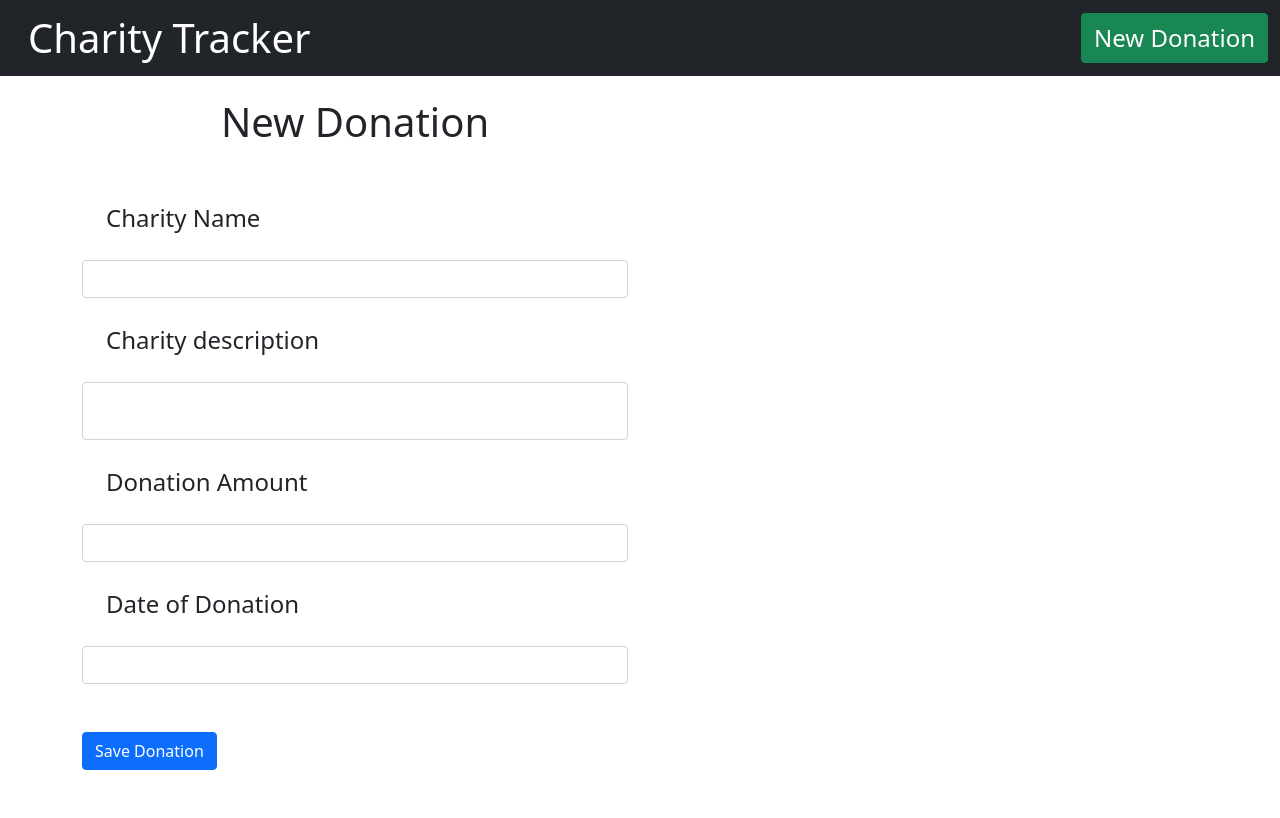
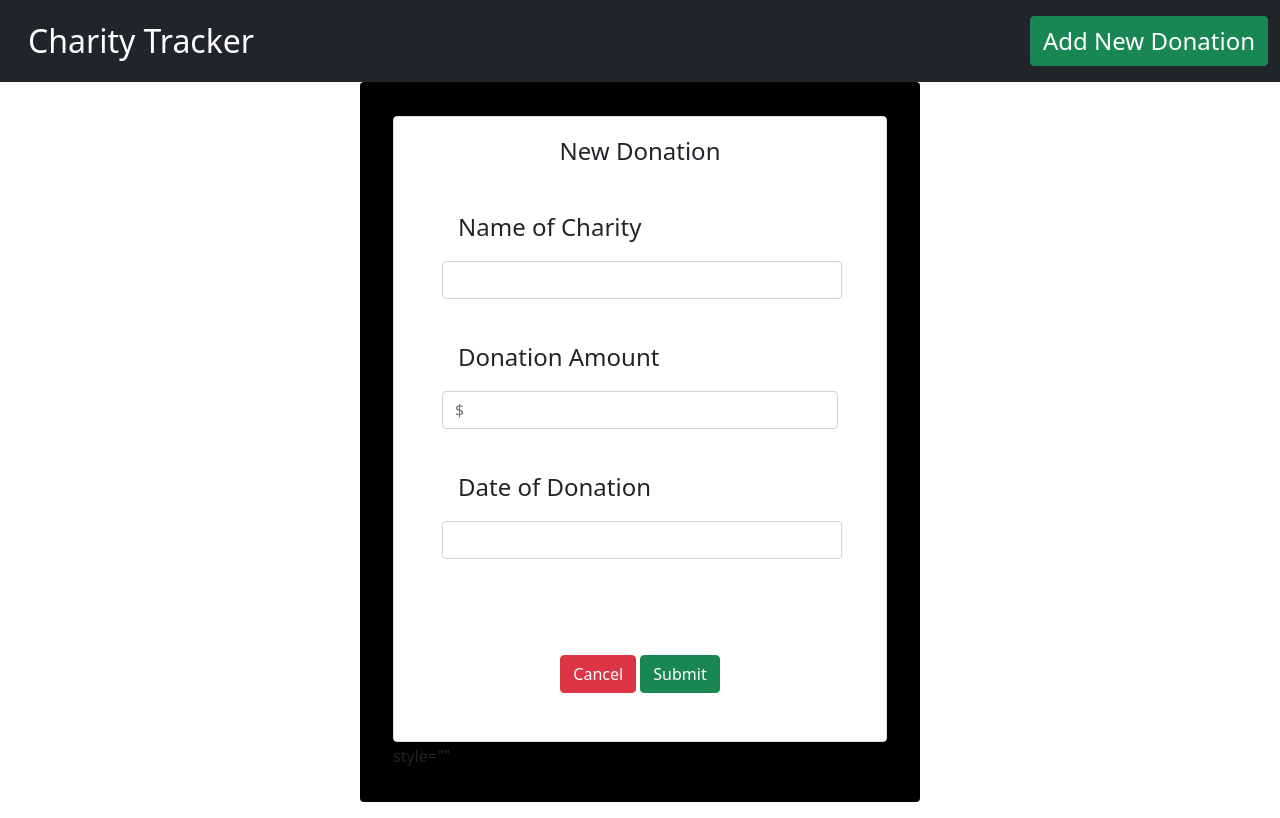
Before and after one commit to rosaregalado/charity-tracker, a Flask app: page /donations/new in a window 1280 px wide. Run offline with Flask 2, Linux system fonts and the light colour scheme; some libraries are stand-ins or nearby versions.

Commit message:
added charity routes

```diff
--- a/app.py
+++ b/app.py
@@ -9,10 +9,14 @@ db = client.CharityTracker
 # client = MongoClient(uri)
 # db = client.get_default_database()
 
-# resources
+# database resources
 donations = db.donations
+charities = db.charities
 
 app = Flask(__name__)
+
+# ---------------------------------------------------------------------------
+# Donations routes
 
 # root route - GET
 @app.route('/')
@@ -36,8 +40,7 @@ def donations_new():
 def donation_submit():
   donation = {
     'charity_name': request.form.get('charity_name'),
-    'charity_description': request.form.get('charity_description'),
-    'donation_amount': request.form.get('donation_amount'),
+    'donation_amount': '$' + request.form.get('donation_amount'),
     'donation_date': request.form.get('donation_date')
   }
   # add donation to db
@@ -55,8 +58,7 @@ def donations_edit(donation_id):
 def donations_update(donation_id):
   updated_donation = {
     'charity_name': request.form.get('charity_name'),
-    'charity_description': request.form.get('charity_description'),
-    'donation_amount': '$' + request.form.get('donation_amount'),
+    'donation_amount': request.form.get('donation_amount'),
     'donation_date': request.form.get('donation_date')
   }
   # set the former donation to the updated donation
@@ -73,5 +75,41 @@ def donations_delete(donation_id):
   donations.delete_one({'_id': ObjectId(donation_id)})
   return redirect(url_for('donations_index'))
 
+# ---------------------------------------------------------------------
+# charities routes
+
+# charities index route
+@app.route('/charities')
+def charities_index():
+  return render_template('charities_index.html', charities=charities.find())
+
+# show (single) charity profile route
+@app.route('/charities/<charity_name>')
+def charity_profile(charity_name):
+  # show one charity
+  charity = charities.find_one({'name': charity_name})
+  return render_template('charity_profile.html', charity=charity, donations = donations.find({'charity_name': charity_name}))
+
+# edit single charity route
+@app.route('/charities/<charity_name>/edit')
+def charity_edit(charity_name):
+  charity = charities.find_one({'name': charity_name})
+  return render_template('charity_edit.html', charity=charity, title='Edit Charity')
+
+# update charity route - POST
+@app.route('/charities/<charity_name>', methods=['POST'])
+def charities_update(charity_name):
+  updated_charity = {
+    'name': request.form.get('charity_name'),
+    'description': request.form.get('charity_description')
+  }
+  charities.update_one(
+    {'name': charity_name},
+    {'$set': updated_charity}
+  )
+  return redirect(url_for('charity_profile', charity_name=updated_charity['name']))
+
+
+
 if __name__ == '__main__':
   app.run(debug=True)
--- /dev/null
+++ b/templates/charity_profile.html
@@ -0,0 +1 @@
+{% extends 'base.html' %}
--- a/templates/donations_new.html
+++ b/templates/donations_new.html
@@ -1,15 +1,15 @@
 {% extends 'base.html' %}
 
 {% block content %}
-<div class='row'>
-    <div class='col-sm-6 col-sm-offset-3'>
-        <form method='POST' action='/donations'>
-            {% include 'partials/donations_form.html' %}
-            <!-- BUTTON -->
-            <div class='form-group py-5'>
-                <button class='btn btn-primary' type='submit'>Save Donation</button>
-            </div>
+  <div class="container d-flex flex-column justify-content-center align-items-center " style="height: 90vh;">
+    <div class="card rounded p-3" style="width: 35rem; height: 45rem; background-color: black;">
+      <div class="card-body d-flex flex-column justify-content-around">
+        <form action="/donations" method="POST" class="d-flex flex-column justify-content-around" style="height: 100%">
+
+          {% include 'partials/donations_form.html' %}
+
         </form>
+      </div>
     </div>
-</div>
+  </div>
 {% endblock %}
--- a/templates/donations_show.html
+++ b/templates/donations_show.html
@@ -10,7 +10,6 @@
 <div class='card' style='width: 25rem; align-items: center;'>
   <div class='p-3'>
     <h1>{{ donation.charity_name }}</h1>
-    <p>{{ donation.charity_description }}</p>
     <h4>{{ donation.donation_amount}}</h4>
     <p>{{donation.donation_date}}</p>
 
--- a/templates/partials/donations_form.html
+++ b/templates/partials/donations_form.html
@@ -1,24 +1,29 @@
-<fieldset>
-  <legend class='text-center py-3 fs-1'>New Donation</legend>
+<fieldset class='card'>
+  <legend class='text-center py-3'>New Donation</legend>
 
   <!-- charity name -->
-  <div class='form-group'>
-    <label class='p-4 fs-4' for="charity-name">Charity Name</label><br>
-    <input class='form-control' id='charity-name' type="text" name='charity_name' value='{{donation.charity_name}}'>
-  </div>
-  <!-- charity description -->
-  <div class='form-group'>
-    <label class='p-4 fs-4' for="charity-description">Charity description</label><br>
-    <input class='form-control p-3' id='charity-description' type="text" name='charity_description' value='{{donation.charity_description}}'>
+  <div class='form-group px-5 pb-4'>
+    <label class='p-3 fs-4' for="charity-name">Name of Charity</label><br>
+    <input style='width: 25rem;' class='form-control justify-content align-items-center' id='charity-name' type="text" name='charity_name' value='{{donation.charity_name}}'>
   </div>
   <!-- donation amount -->
-  <div class='form-group'>
-    <label class='p-4 fs-4' for="donation-amount">Donation Amount</label><br>
-    <input class='form-control' id='donation-amount' type="text" name='donation_amount' value='{{donation.donation_amount}}'>
+  <div class='form-group px-5 pb-4'>
+    <label class='p-3 fs-4' for="donation-amount">Donation Amount</label><br>
+    <div class='d-flex'>
+      <input placeholder='$' style='width: 25rem;' class='form-control' id='donation-amount' type="text" name='donation_amount' value='{{donation.donation_amount}}'>
+    </div>
   </div>
   <!-- date of donation -->
-  <div class='form-group'>
-    <label class='p-4 fs-4' for="donation-amount">Date of Donation</label><br>
-    <input class='form-control' id='donation-amount' type="text" name='donation_date' value='{{donation.donation_date}}'>
+  <div class='form-group px-5 pb-5'>
+    <label class='p-3 fs-4' for="donation-amount">Date of Donation</label><br>
+    <input style='width: 25rem;' class='form-control' id='donation-amount' type="text" name='donation_date' value='{{donation.donation_date}}'>
   </div>
+   <!-- SUBMIT and CANCEL buttons-->
+   <div class="form-group align-self-center py-5">
+     <button type="submit" class="btn btn-danger"><a style="width: 25rem; text-decoration: none; color: white;" href="/">Cancel</a></button>
+    <button type="submit" class="btn btn-success">Submit</button>
+  </div>
+
 </fieldset>
+
+style=""
--- a/templates/partials/navbar.html
+++ b/templates/partials/navbar.html
@@ -1,7 +1,7 @@
-<nav class='navbar navbar-default bg-dark'>
+<nav class='navbar navbar-default bg-dark py-3'>
   <div class='container-fluid'>
 		<div class='navbar-header'>
-			<a class='navbar-brand fs-1 p-3 text-white' href='/'>
+			<a class='navbar-brand fs-2 p-3 text-white' href='/'>
 				Charity Tracker
 			</a>
 		</div>
@@ -10,7 +10,7 @@
 		</div> -->
 		<button type="button" class='rounded btn btn-success fs-4'>
 			<a style="text-decoration: none; color: white;" href='/donations/new'>
-				New Donation
+				Add New Donation
 			</a>
 		</button>
   </div>
```
Also changed, not shown: requirements.txt (+7 -0 lines), templates/donations_index.html (+2 -5 lines), templates/charities_index.html (added), templates/charity_edit.html (added), 1 other file.
